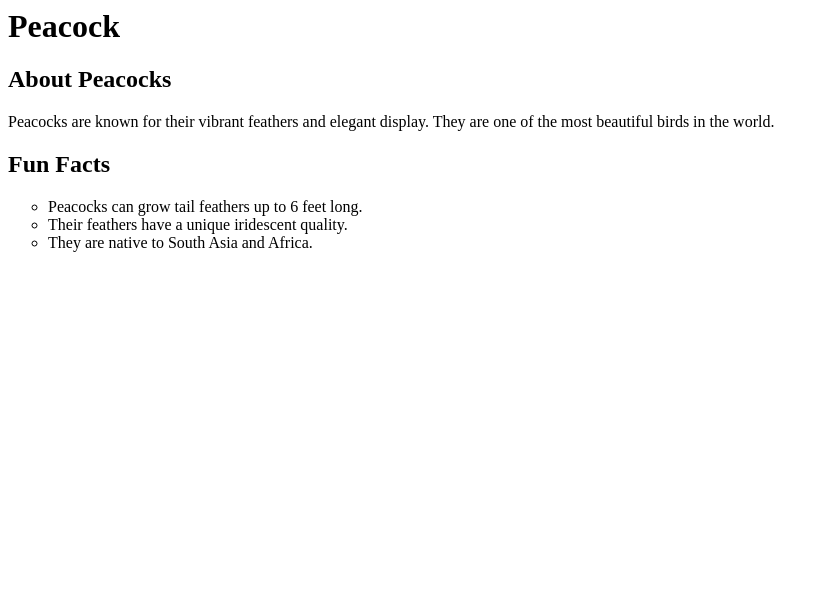
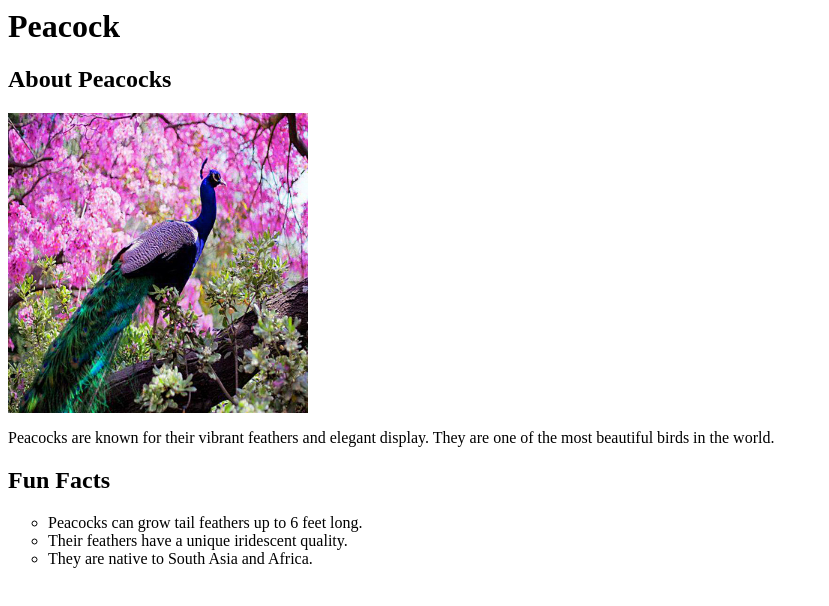
Before and after one commit to Harisha-3/webapp, a plain HTML site: page index.html in a window 1280 px wide. Shown: the whole page, without its empty margins (0-829 px from the left). Drawn offline with Linux system fonts and the light colour scheme.

Commit message:
Update: added image in index.html

```diff
--- a/index.html
+++ b/index.html
@@ -10,6 +10,7 @@
     </header>
 
         <h2>About Peacocks</h2>
+        <img src="https://github.com/Harisha-3/webapp/blob/main/peacock.jpeg" height = 300 width=300/>
         <p>Peacocks are known for their vibrant feathers and elegant display. They are one of the most beautiful birds in the world.</p>
 
 
```
